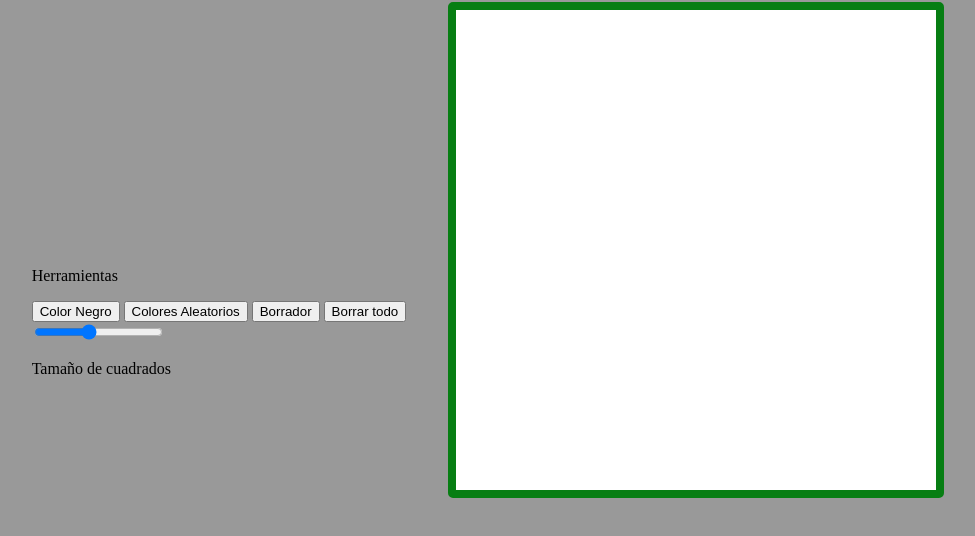
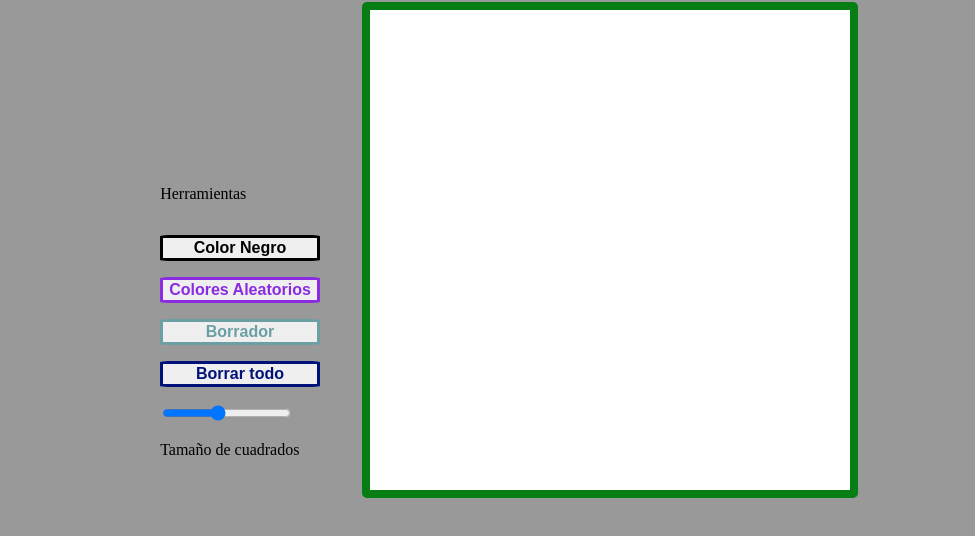
Before and after one commit to Vic217/Vic-Etch-a-Sketch, a plain HTML site: page index.html in a window 1280 px wide. Shown: the part 78-614 px from the top of the page, without its empty margins (152-1127 px from the left). Drawn offline with Linux system fonts and the light colour scheme.

Commit message:
Estilos para botones

```diff
--- a/style.css
+++ b/style.css
@@ -38,3 +38,48 @@ body {
 .cuadrado {
     background-color: #FFFFFF;
 }
+
+/* Estilos de botones */
+button {
+    border-radius: 5%;
+}
+
+#botones {
+    margin-left: 42px;
+    display: flex;
+    flex-direction: column;
+    justify-content: space-evenly;
+    gap: 16px;
+}
+
+#negro {
+    border: solid 3px black;
+    color: black;
+    font-size: medium;
+    font-weight: bold;
+    font-family: sans-serif;
+}
+
+#aleatorio {
+    border: solid 3px blueviolet;
+    color: blueviolet;
+    font-size: medium;
+    font-weight: bold;
+    font-family: sans-serif;
+}
+
+#borrador {
+    border: solid 3px rgb(107, 159, 163);
+    color: rgb(107, 159, 163);
+    font-size: medium;
+    font-weight: bold;
+    font-family: sans-serif;
+}
+
+#borrar {
+    border: solid 3px rgb(0, 18, 122);
+    color: rgb(0, 18, 122);
+    font-size: medium;
+    font-weight: bold;
+    font-family: sans-serif;
+}
```
